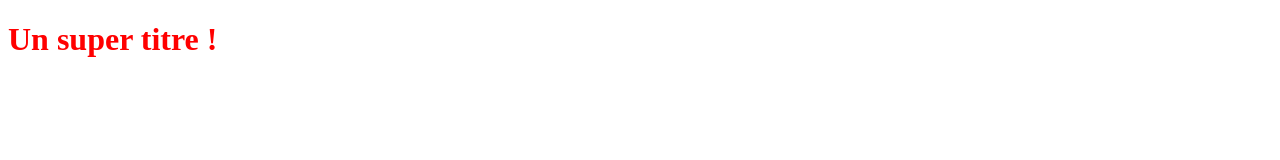
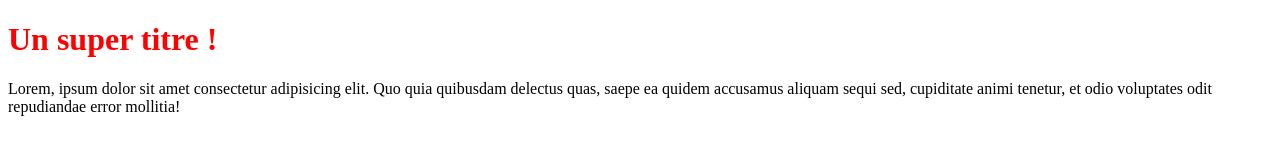
Before and after one commit to Can-Bill/OpenclassroomsProject, a plain HTML site: page index.html in a window 1280 px wide. Drawn offline with Linux system fonts and the light colour scheme.

Commit message:
add of paragrah at index file

```diff
--- a/index.html
+++ b/index.html
@@ -7,5 +7,9 @@
 </head>
 <body>
     <h1>Un super titre ! </h1>
+        <p>
+            Lorem, ipsum dolor sit amet consectetur adipisicing elit. Quo quia quibusdam delectus quas, saepe ea quidem accusamus aliquam sequi sed, cupiditate animi tenetur, et odio voluptates odit repudiandae error mollitia!
+        </p>
+
 </body>
 </html>
```
